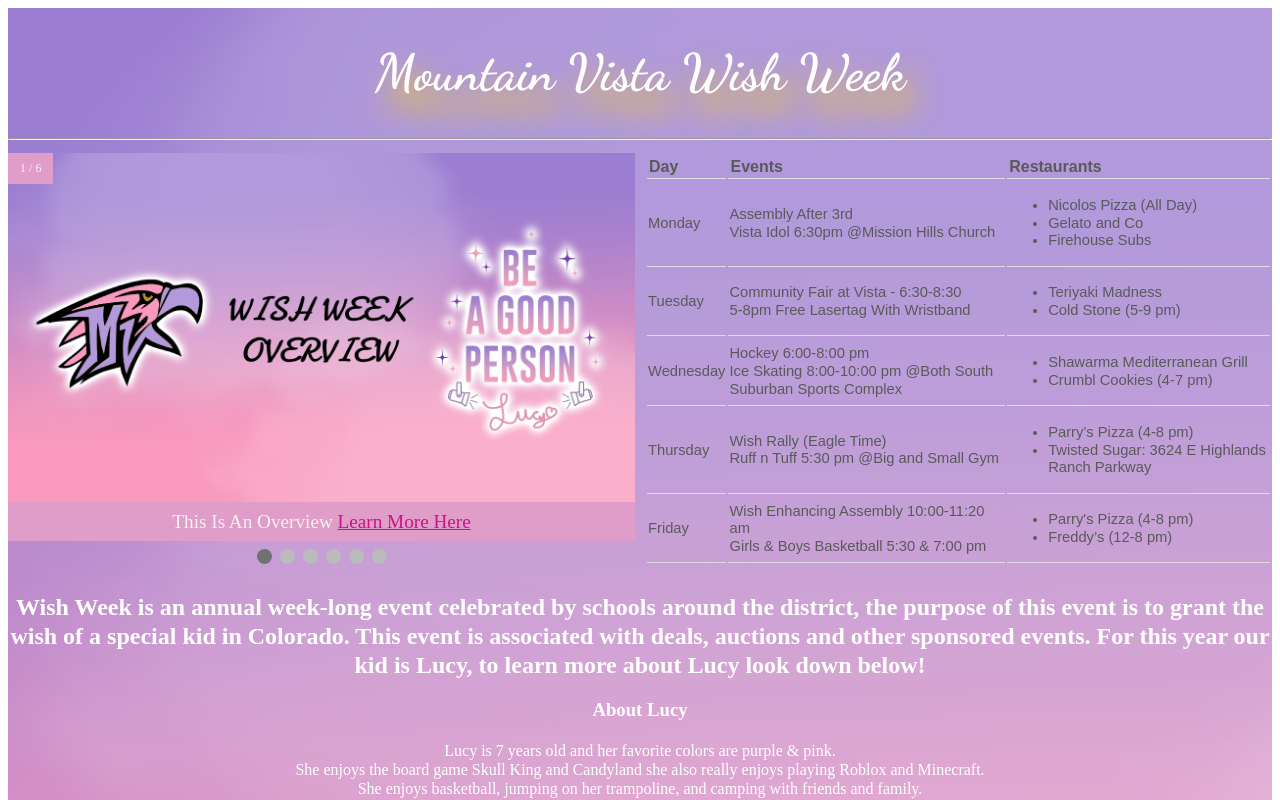
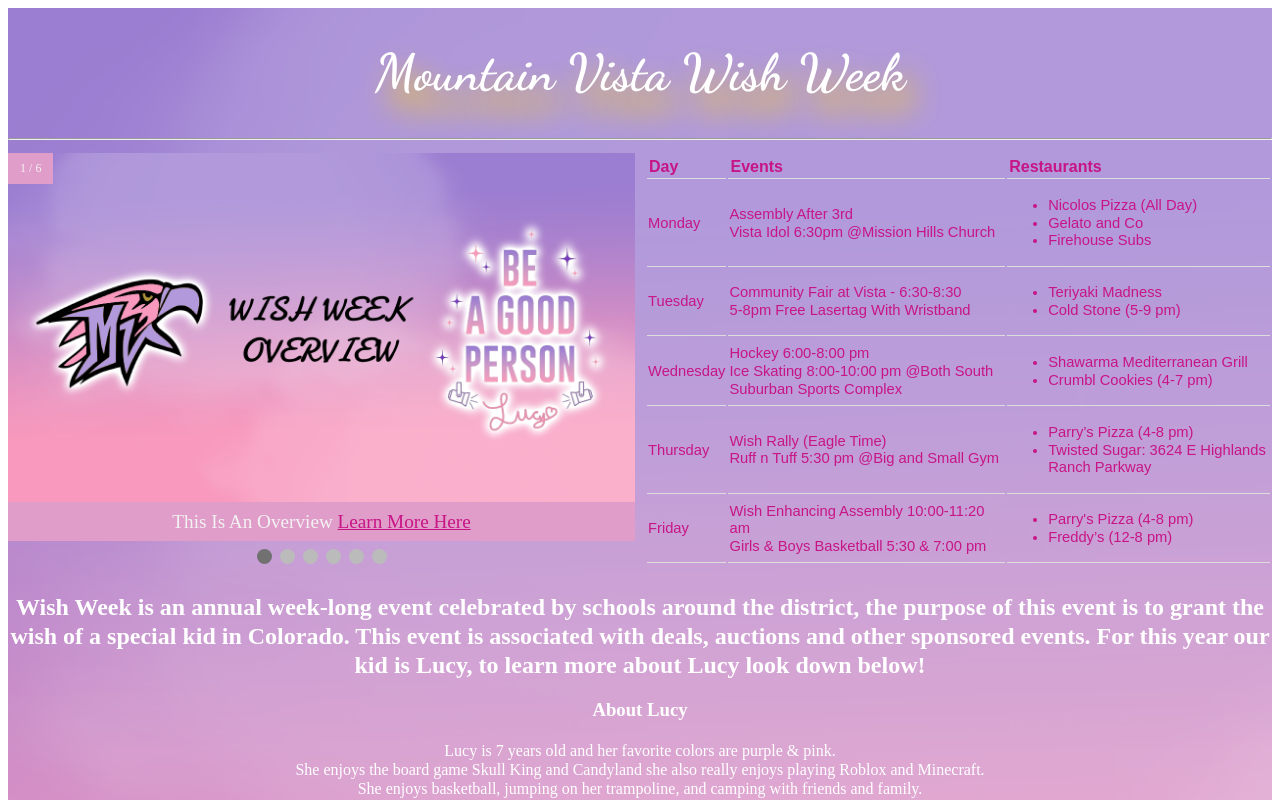
Before and after one commit to CSMVHS/WishWeek23-1, a plain HTML site: page index.html in a window 1280 px wide. Shown: the top 800 px of the page. Drawn offline with Linux system fonts and the light colour scheme.

Commit message:
Update index.html

```diff
--- a/index.html
+++ b/index.html
@@ -72,7 +72,7 @@ table.center {
 }
 
 th{
-  color: #5A5A5A;
+  color:  #c71585;
     font-size: 1.15w;
  font-family: Arial, Helvetica, sans-serif;
   padding: 2px;
@@ -80,7 +80,7 @@ th{
   border-bottom: 1px solid #ddd;
 }
 td {
-  color: #5A5A5A;
+  color:  #c71585;
   font-size: 1.15vw;
   font-family: Arial, Helvetica, sans-serif;
   padding: 1px;
```
